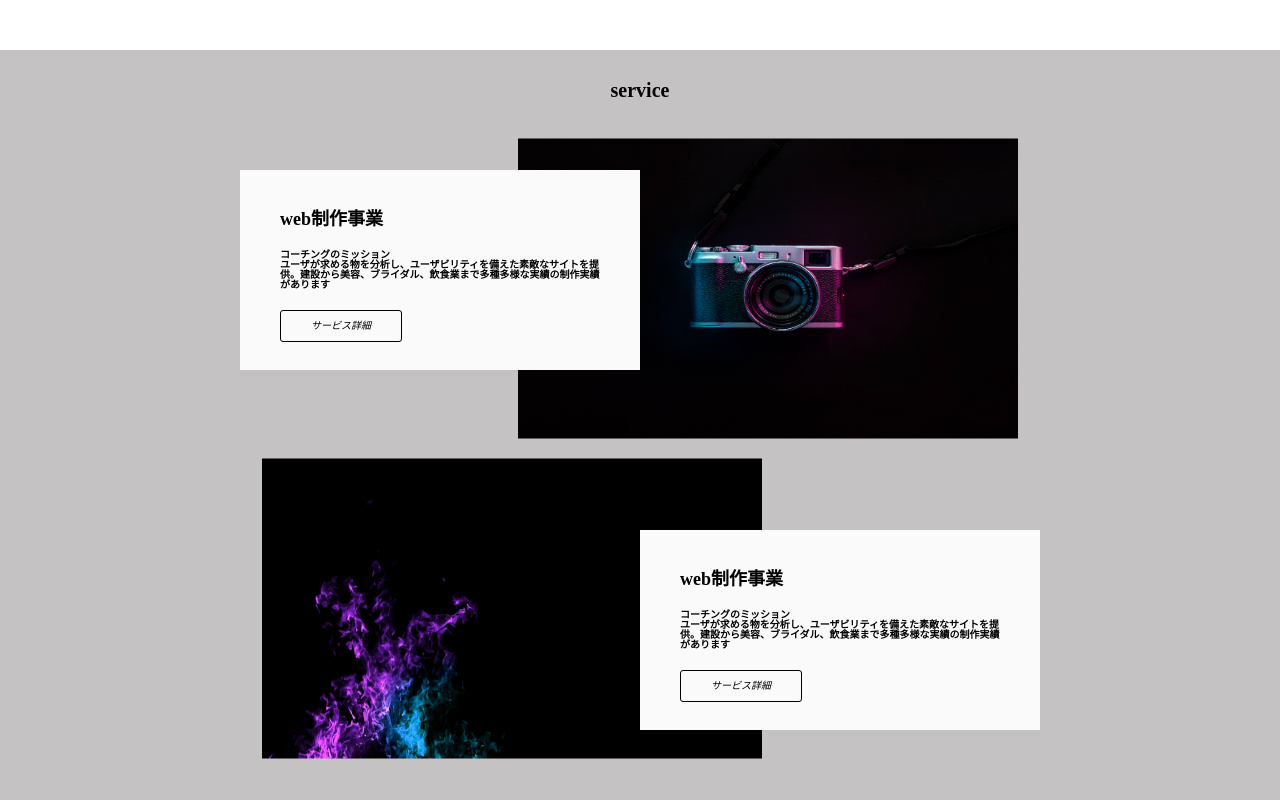
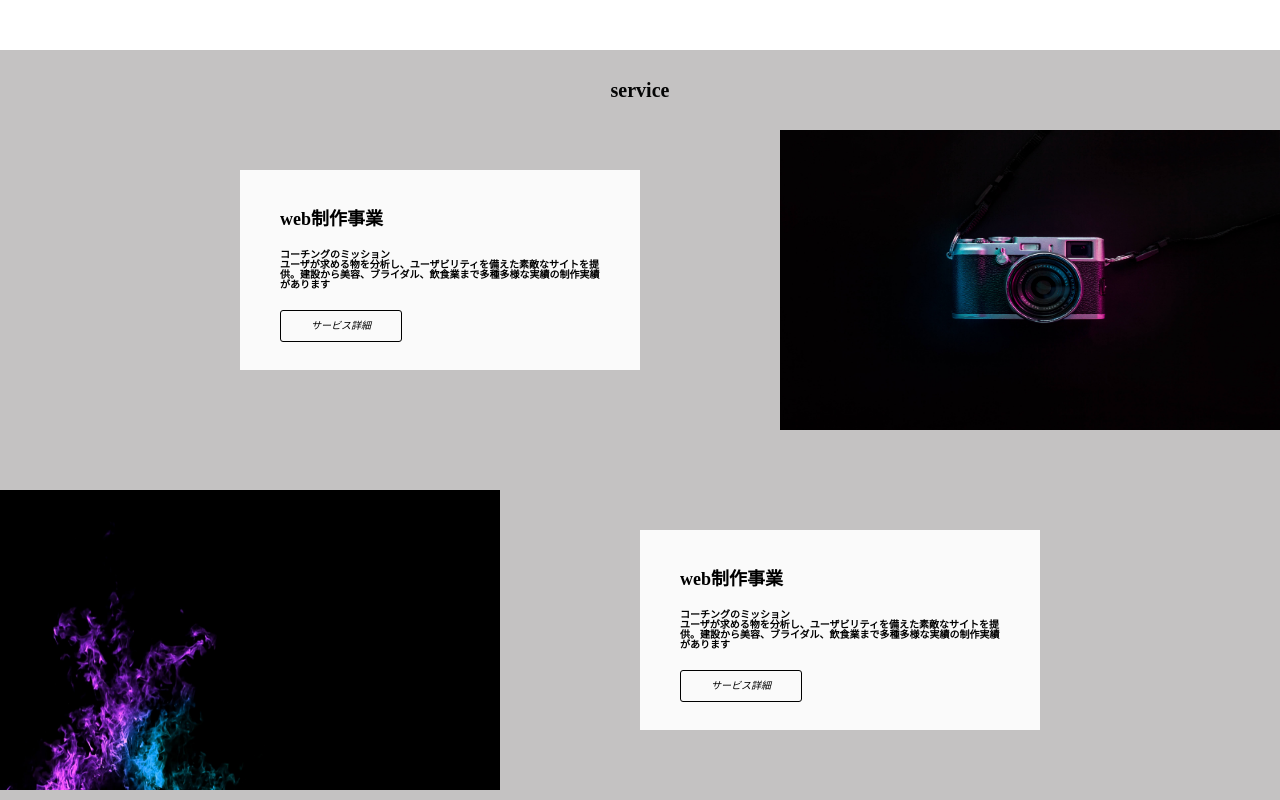
Before and after one commit to Keiko-lab/coachtech, a plain HTML site: page index.html in a window 1280 px wide. Shown: the part 780-1580 px from the top of the page. Drawn offline with Linux system fonts and the light colour scheme.

Commit message:
fifth-commit

```diff
--- a/CSS/style.css
+++ b/CSS/style.css
@@ -274,6 +274,7 @@ input, select {
   position: relative;
   top: 150px;
   height: 800px;
+  display: flex;
   background: rgb(196, 194, 194);
   }
 
@@ -289,16 +290,14 @@ input, select {
 
 .service-img1 {
   position:  absolute;
-  top: 30%;
-  left: 60%;
-  transform: translate(-50%, -50%); /* 基準位置を左上から真ん中にする */
+  top: 10%;
+  right: 0;
 }
 
 .service-img2 {
   position:  absolute;
-  top: 70%;
-  left: 40%;
-  transform: translate(-50%, -50%); /* 基準位置を左上から真ん中にする */
+  top: 55%;
+  left: 0;
 }
 
 .sb1 {
```
